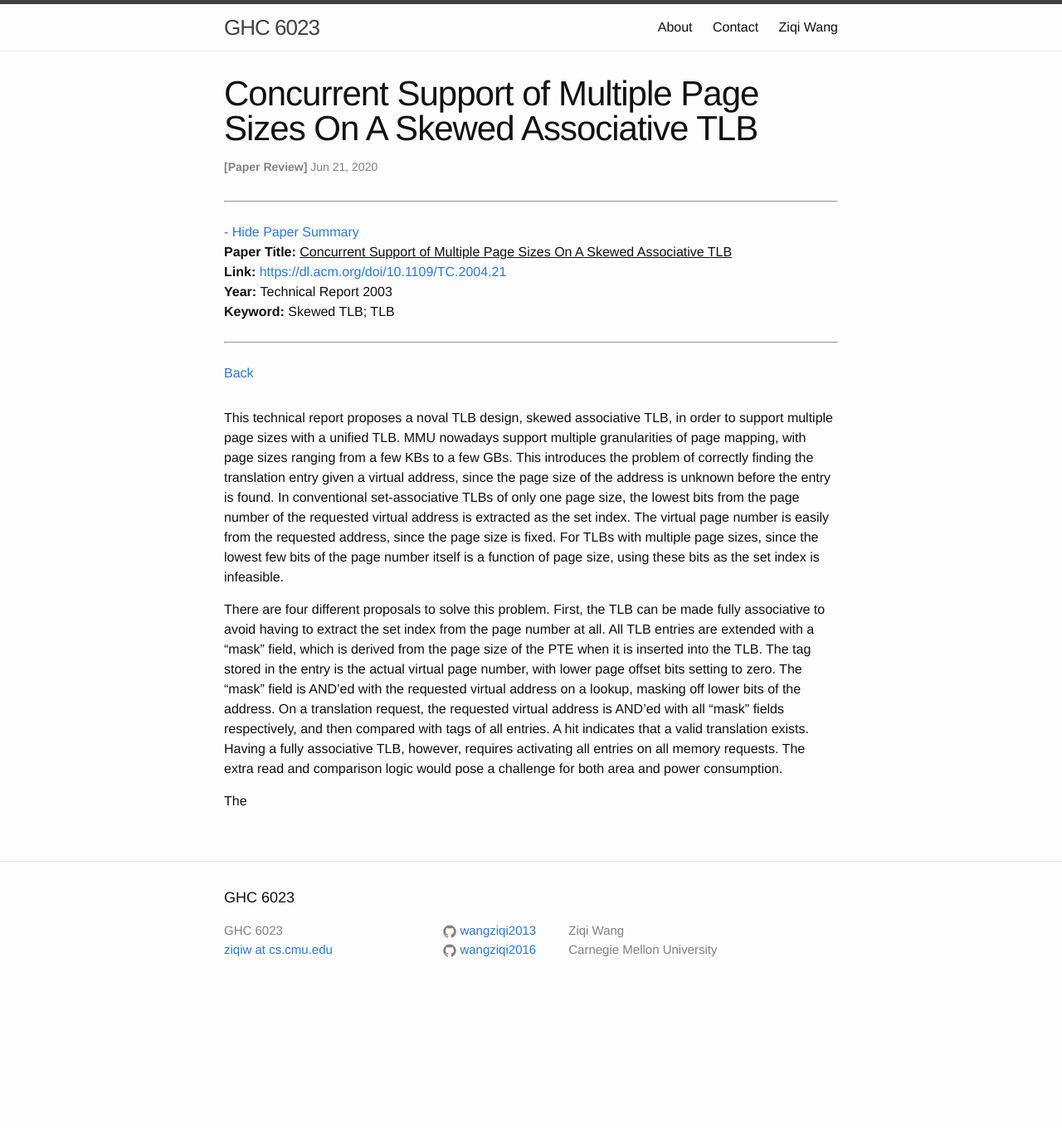
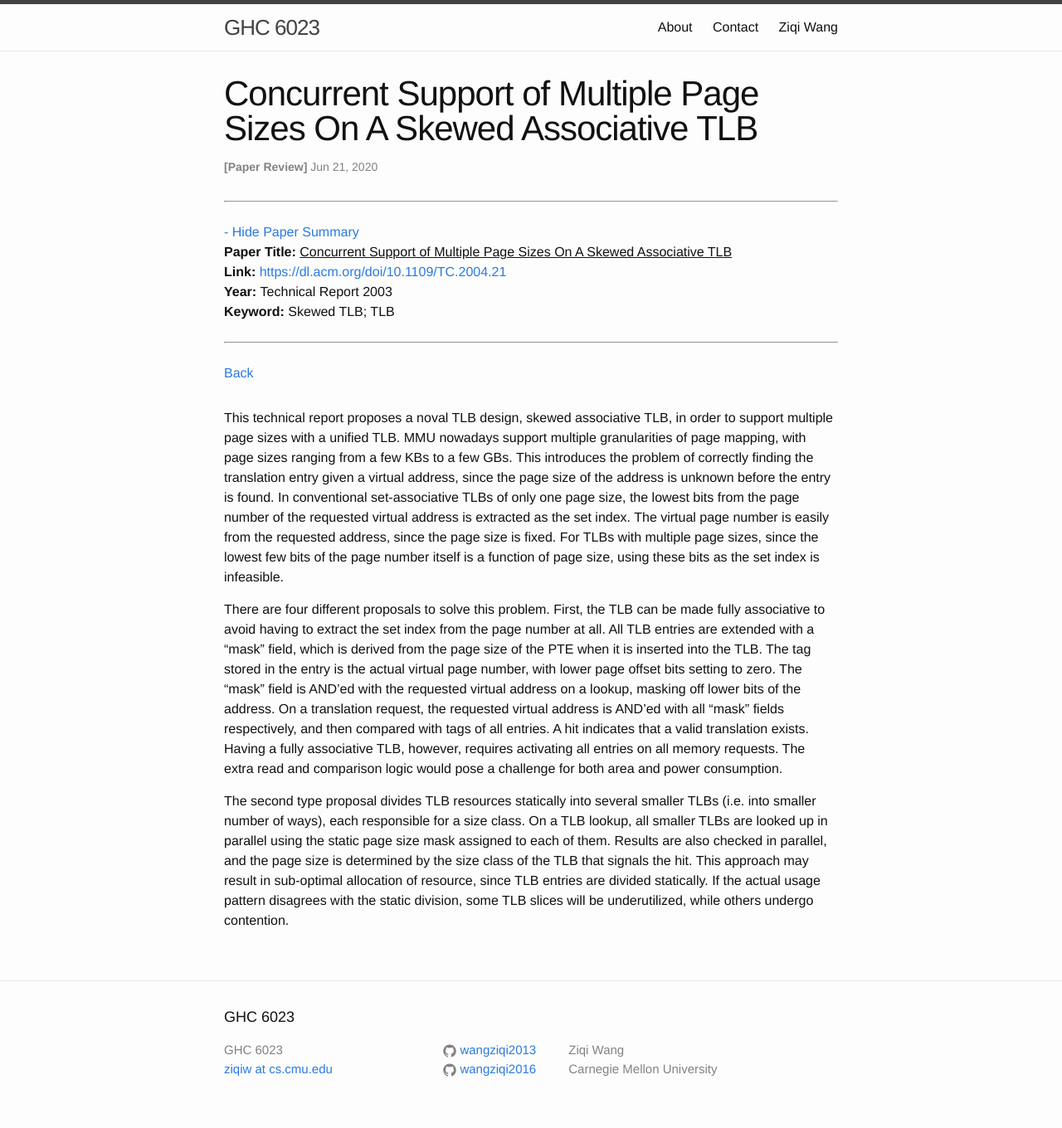
Before and after one commit to wangziqi2013/wangziqi2013.github.io, a Jekyll site: the page built from _posts/2020-06-21-skewed-tlb.markdown, in a window 1280 px wide. Shown: the whole page at 83% size. Built offline with Jekyll 4.4.1, drawn with Linux system fonts in a browser that asks for light colours; before the commit the page ends 1216 px from its top, so only the background shows below that.

Commit message:
Addding second tyoe

```diff
--- a/_posts/2020-06-21-skewed-tlb.markdown
+++ b/_posts/2020-06-21-skewed-tlb.markdown
@@ -31,4 +31,9 @@ is AND'ed with all "mask" fields respectively, and then compared with tags of al
 translation exists. Having a fully associative TLB, however, requires activating all entries on all memory requests.
 The extra read and comparison logic would pose a challenge for both area and power consumption.
 
-The
+The second type proposal divides TLB resources statically into several smaller TLBs (i.e. into smaller number of ways),
+each responsible for a size class. On a TLB lookup, all smaller TLBs are looked up in parallel using the static page
+size mask assigned to each of them. Results are also checked in parallel, and the page size is determined by the
+size class of the TLB that signals the hit.
+This approach may result in sub-optimal allocation of resource, since TLB entries are divided statically. If the actual
+usage pattern disagrees with the static division, some TLB slices will be underutilized, while others undergo contention.
```
